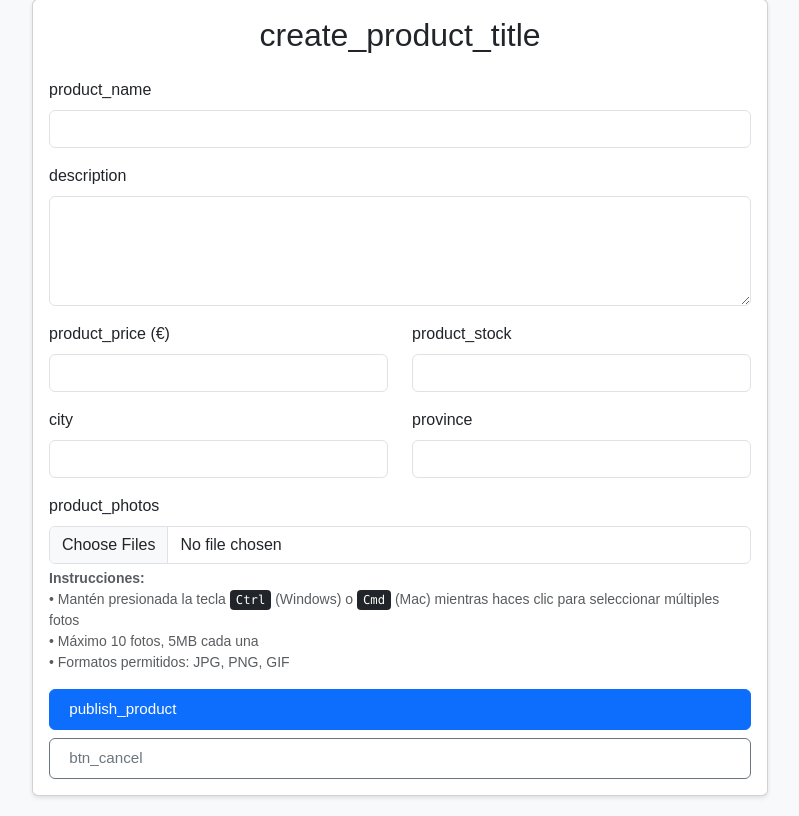
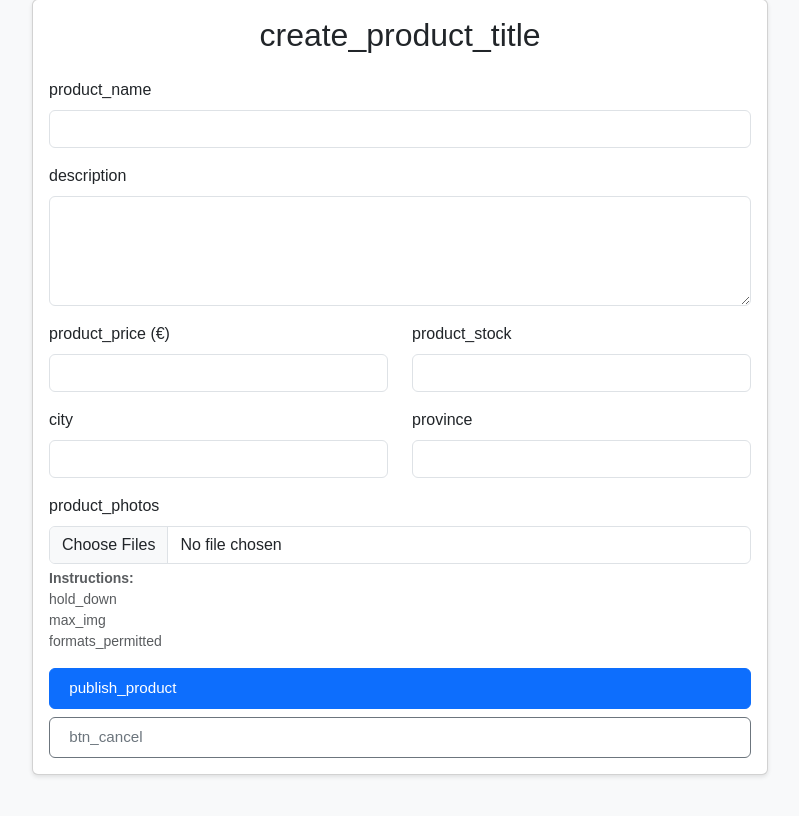
Before and after one commit to J0ANDA/Mercatto-Revalia, a PHP site: page /pages/crear-producto.php in a window 1280 px wide. Shown: the part 153-969 px from the top of the page, without its empty margins (240-1039 px from the left). After the commit the page ends 930 px from the top, so only its background shows below. Run offline with PHP 8.4, Linux system fonts and the light colour scheme; a user stored in the database is signed in.

Commit message:
translations

```diff
--- a/js/main.js
+++ b/js/main.js
@@ -25,7 +25,7 @@
         photoPreview.style.display = 'block';
 
         if (input.files.length > 10) {
-            alert('Máximo 10 fotos permitidas');
+            alert('10 img max.');
             input.value = '';
             photoPreview.style.display = 'none';
             return;
@@ -33,12 +33,12 @@
 
         Array.from(input.files).forEach((file, index) => {
             if (file.size > 5 * 1024 * 1024) {
-                alert(`La foto ${file.name} es demasiado grande. Máximo 5MB por foto.`);
+                alert(`La foto ${file.name} Img 5MB max.`);
                 return;
             }
 
             if (!file.type.startsWith('image/')) {
-                alert(`El archivo ${file.name} no es una imagen válida.`);
+                alert(`El archivo ${file.name} Error.`);
                 return;
             }
 
--- a/lang/en.php
+++ b/lang/en.php
@@ -39,6 +39,11 @@
     'register_go_login' => 'Go to login',
 
     // Product translations
+    'no_photos' => 'There are no photos for this product.',
+    'Instructions' => 'Instructions',
+    'hold_down'=> '• Hold down "Ctrl" (or "Cmd" on Mac) to select multiple images.',
+    'max_img' => '• Maximum 10 photos, 5MB each.',
+    'formats_permitted' => '• Allowed formats: JPEG, JPG, PNG, GIF',
     'save_changes' => 'Save Changes',
     'product_available_sale' => 'Product available for sale ?',
     'product_name'=> 'Product Name',
--- a/lang/es.php
+++ b/lang/es.php
@@ -39,6 +39,11 @@
     'register_go_login' => 'Ir a iniciar sesión',
 
     //traducciones de productos
+    'no_photos' => 'No hay fotos para este producto.',
+    'Instructions' => 'Instrucciones',
+    'hold_down'=> '• Mantener presionado "Ctrl" (o "Cmd" en Mac) para seleccionar múltiples imágenes.',
+    'max_img' => '• Máximo 10 fotos, 5MB cada una.',
+    'formats_permitted' => '• Formatos permitidos: JPEG, JPG, PNG, GIF',
     'save_changes' => 'Guardar Cambios',
     'product_available_sale' => 'Producto disponibles para la venta ?',
     'product_name'=> 'Nombre del Producto',
--- a/pages/crear-producto.php
+++ b/pages/crear-producto.php
@@ -351,12 +351,12 @@
                             <div class="mb-3">
                                 <label for="fotos" class="form-label"><?=$preferences->translate('product_photos') ?></label>
                                 <input type="file" class="form-control" id="fotos" name="fotos[]" multiple
-                                       accept="image/jpeg,image/png,image/gif" onchange="previewPhotos(this)">
+                                       accept="image/jpeg,image/png/gif" onchange="previewPhotos(this)">
                                 <div class="form-text">
-                                    <strong>Instrucciones:</strong><br>
-                                    • Mantén presionada la tecla <kbd>Ctrl</kbd> (Windows) o <kbd>Cmd</kbd> (Mac) mientras haces clic para seleccionar múltiples fotos<br>
-                                    • Máximo 10 fotos, 5MB cada una<br>
-                                    • Formatos permitidos: JPG, PNG, GIF
+                                    <strong><?=$preferences->translate('Instructions') ?>:</strong><br>
+                                    <?=$preferences->translate('hold_down') ?><br>
+                                    <?=$preferences->translate('max_img') ?><br>
+                                    <?=$preferences->translate('formats_permitted') ?>
                                 </div>
 
                                 <!-- Preview de las fotos seleccionadas -->
--- a/pages/editar-producto.php
+++ b/pages/editar-producto.php
@@ -358,7 +358,7 @@
                                     </div>
                                 <?php else: ?>
                                     <div class="alert alert-info">
-                                        No hay fotos para este producto.
+                                        <?=$preferences->translate('no_photos') ?>
                                     </div>
                                 <?php endif; ?>
                             </div>
```
